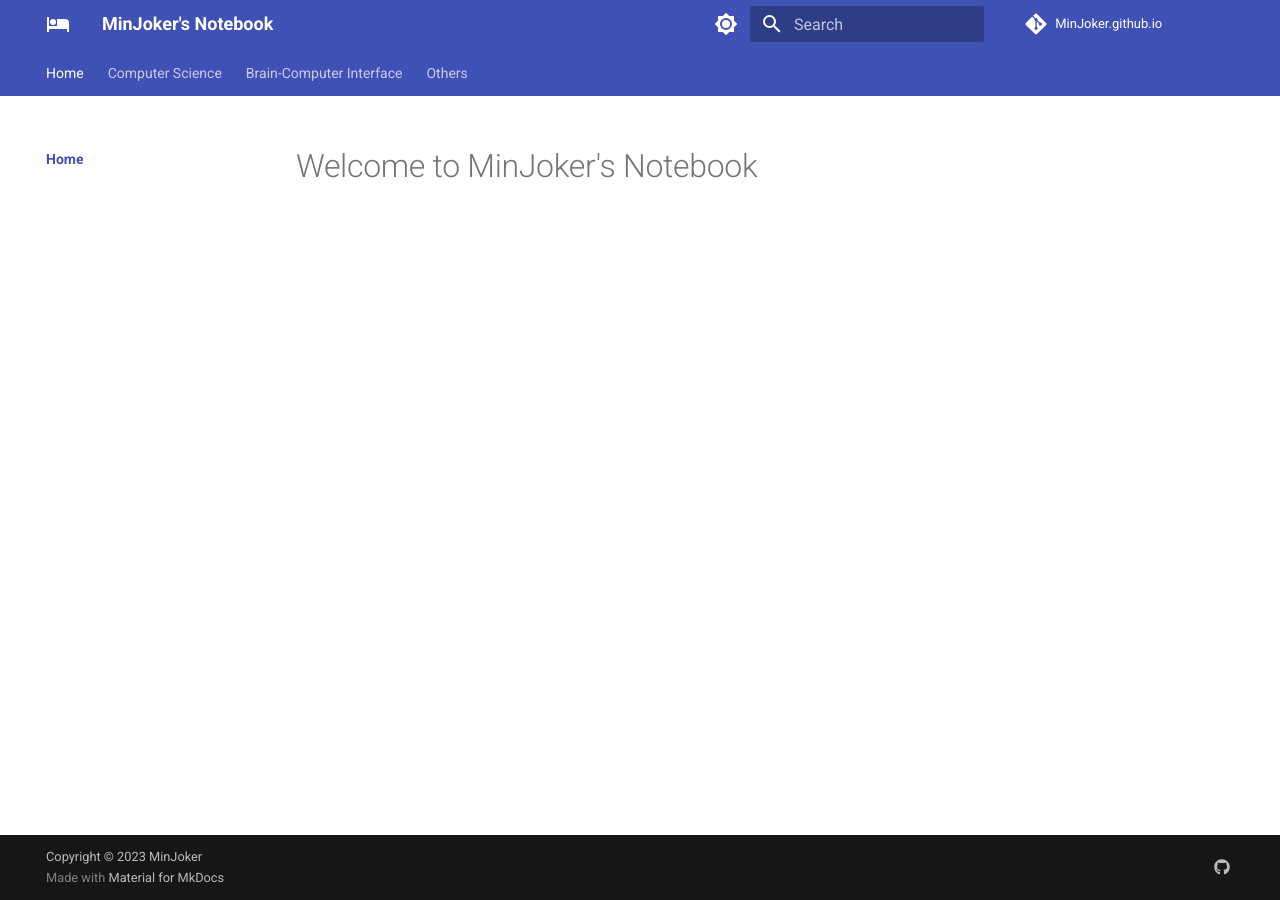
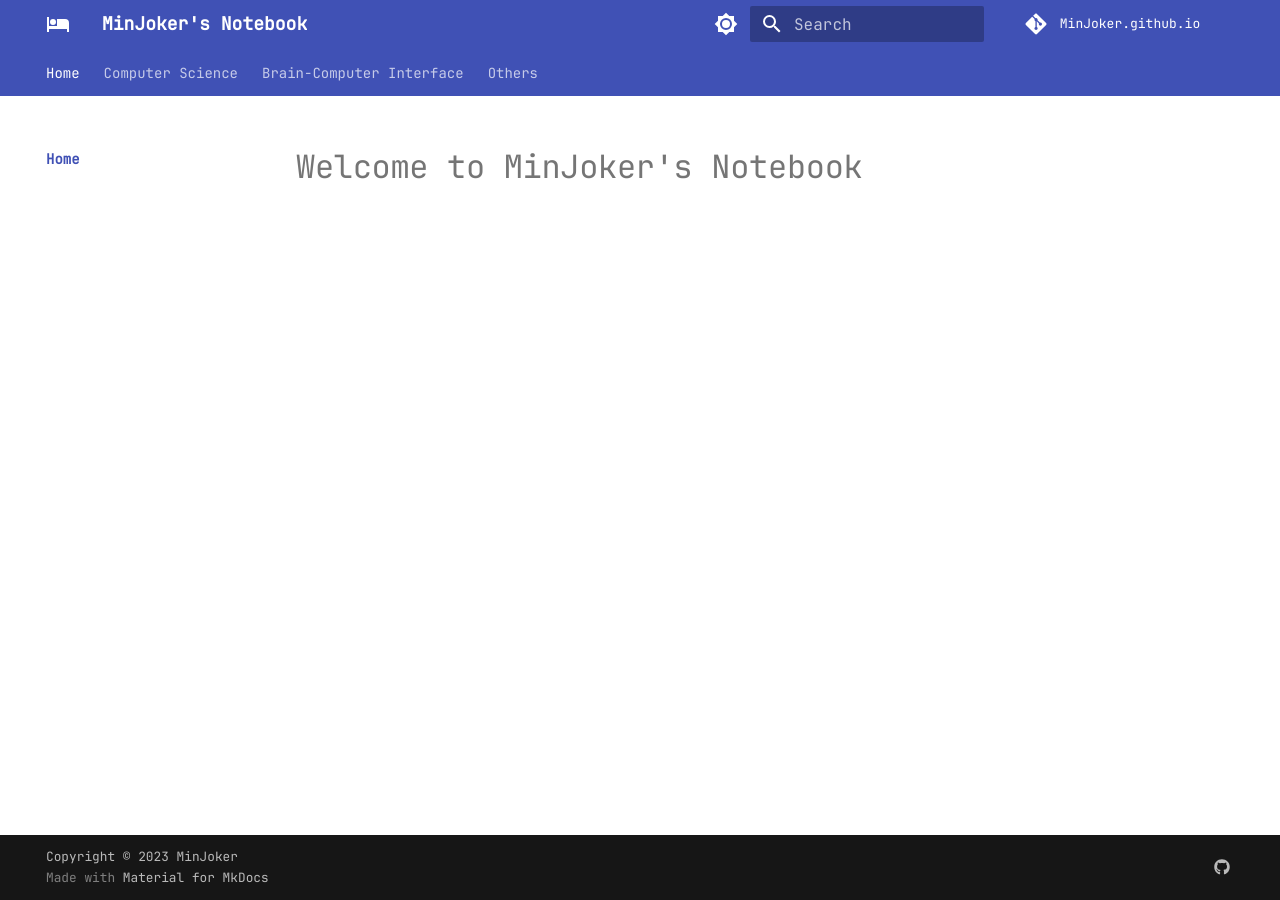
Before and after one commit to MinJoker/MinJoker.github.io, an MkDocs documentation site: the page built from docs/index.md, in a window 1280 px wide. Built offline with MkDocs 1.6.1 and Material for MkDocs 9.7.7, drawn with Linux system fonts in a browser that asks for light colours; comment, search, counter and statistics services are not loaded.

Commit message:
style: fonts

```diff
--- /dev/null
+++ b/docs/stylesheets/custom.css
@@ -0,0 +1,4 @@
+:root {
+    --md-text-font: "JetBrains Mono", "LXGW WenKai";
+    --md-code-font: "JetBrains Mono";
+  }
--- /dev/null
+++ b/docs/stylesheets/extra.css
@@ -0,0 +1,9 @@
+@font-face {
+    font-family: "JetBrains Mono";
+    src: url("/assets/fonts/JetBrainsMono-Regular.woff2") format("woff2");
+}
+
+@font-face {
+    font-family: "LXGW WenKai";
+    src: url("/assets/fonts/LXGWWenKaiScreen.woff2") format("woff2");
+}
--- a/mkdocs.yml
+++ b/mkdocs.yml
@@ -37,6 +37,10 @@ theme:
       toggle:
         icon: material/brightness-4
         name: Switch to light mode
+
+extra_css:
+  - stylesheets/extra.css
+  - stylesheets/custom.css
 
 extra_javascript:
   - javascripts/mathjax.js
```
Also changed, not shown: docs/assets/fonts/JetBrainsMono-Regular.woff2 (added), 1 other file.
